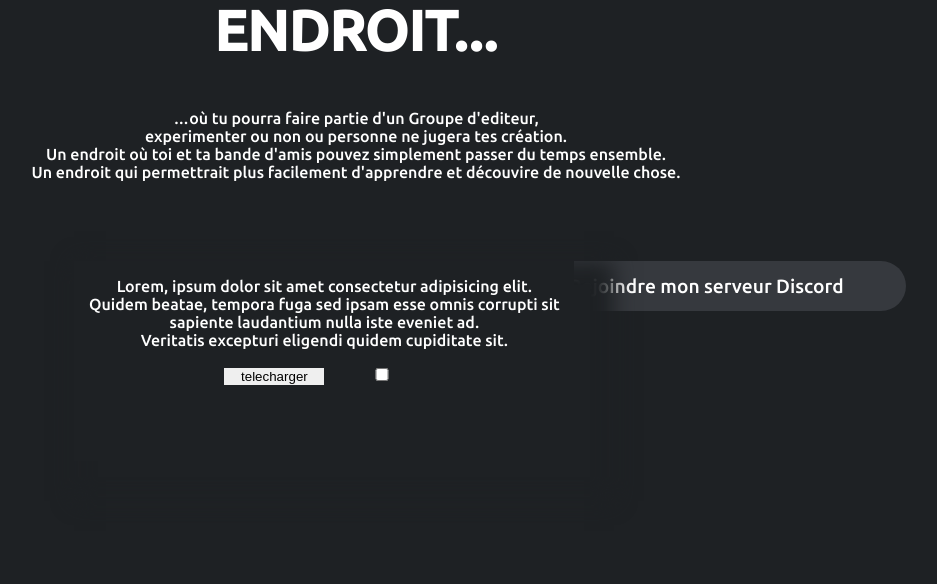
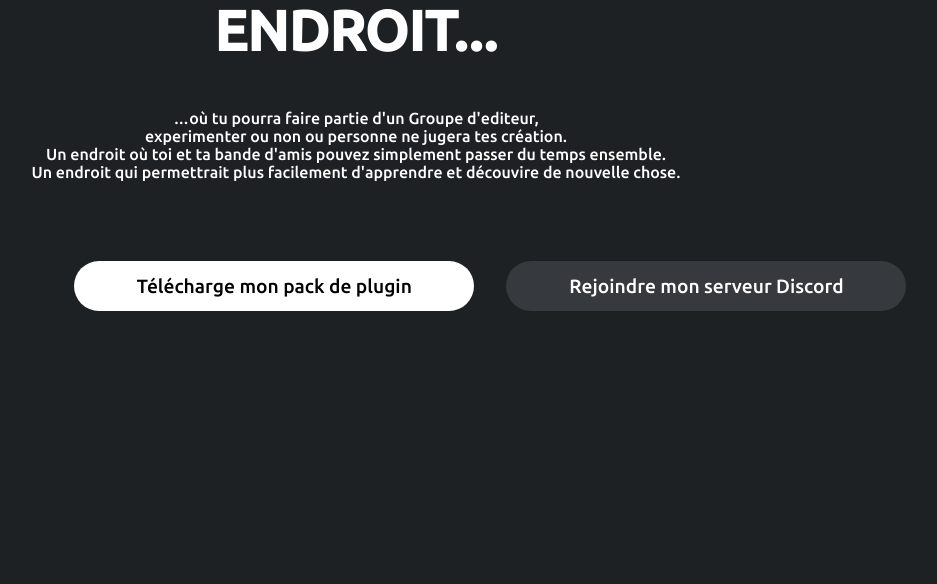
Before and after one commit to lynxsole/FP, a PHP site: page / in a window 1280 px wide. Shown: the part 307-891 px from the top of the page, without its empty margins (284-1221 px from the left). Run offline with PHP 8.4, Linux system fonts and the light colour scheme.

Commit message:
modified:   index.php

```diff
--- a/index.php
+++ b/index.php
@@ -39,8 +39,8 @@
             <div class="Webaccess">
                 <a href="https://discord.gg/5JvmyycwRQ"><input id="Webaccess" type="button" value="Rejoindre mon serveur Discord"></a>
             </div>
-            <div style="margin: 0 auto;" id="contrat">
-                <p style="text-align: center;">
+            <div style="display: none; margin: 0 auto;" id="contrat">
+                <p style=" text-align: center;">
                     Lorem, ipsum dolor sit amet consectetur adipisicing elit. <br>
                     Quidem beatae, tempora fuga sed ipsam esse omnis corrupti sit sapiente laudantium nulla iste eveniet ad.<br>
                     Veritatis excepturi eligendi quidem cupiditate sit.<br>
```
